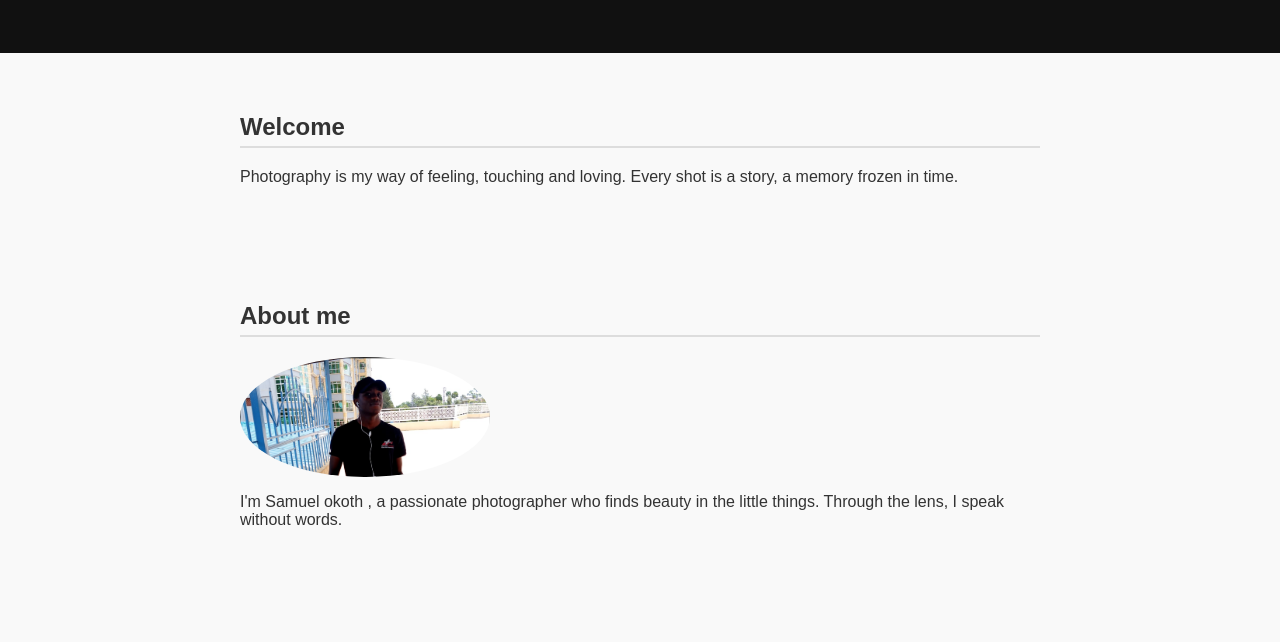
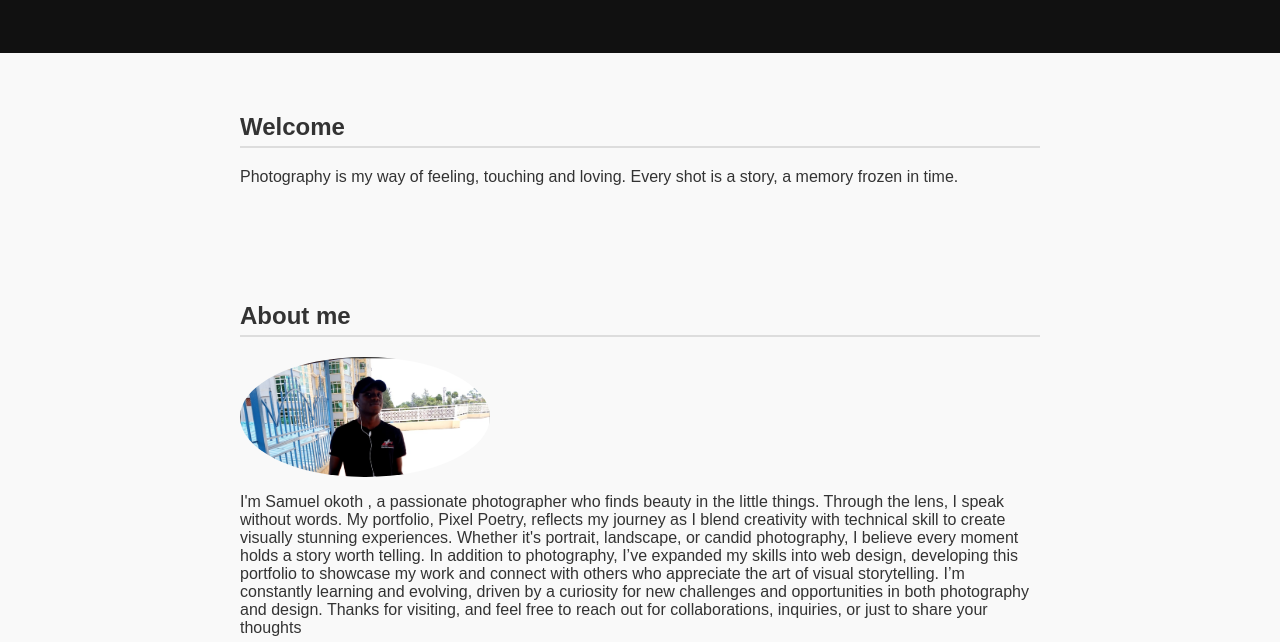
Before and after one commit to Samuelokoth9/Pixel-poetry, a plain HTML site: page index.html in a window 1280 px wide. Shown: the part 126-768 px from the top of the page. Drawn offline with Linux system fonts and the light colour scheme.

Commit message:
Updated bio section in README

```diff
--- a/index.html
+++ b/index.html
@@ -23,7 +23,11 @@
         <h2>About me</h2>
         <img src="images/photo 1.jpg" alt="My photo">
         <p>I'm Samuel okoth , a passionate photographer who finds beauty in the little things. Through the lens, I speak
-            without words. </p>
+            without words. My portfolio, Pixel Poetry, reflects my journey as I blend creativity with technical skill to create visually stunning experiences. Whether it's portrait, landscape, or candid photography, I believe every moment holds a story worth telling.
+
+            In addition to photography, I’ve expanded my skills into web design, developing this portfolio to showcase my work and connect with others who appreciate the art of visual storytelling. I’m constantly learning and evolving, driven by a curiosity for new challenges and opportunities in both photography and design.
+
+            Thanks for visiting, and feel free to reach out for collaborations, inquiries, or just to share your thoughts</p>
     </section>
     <section id="gallery">
         <h2>My favourite shots</h2>
```
